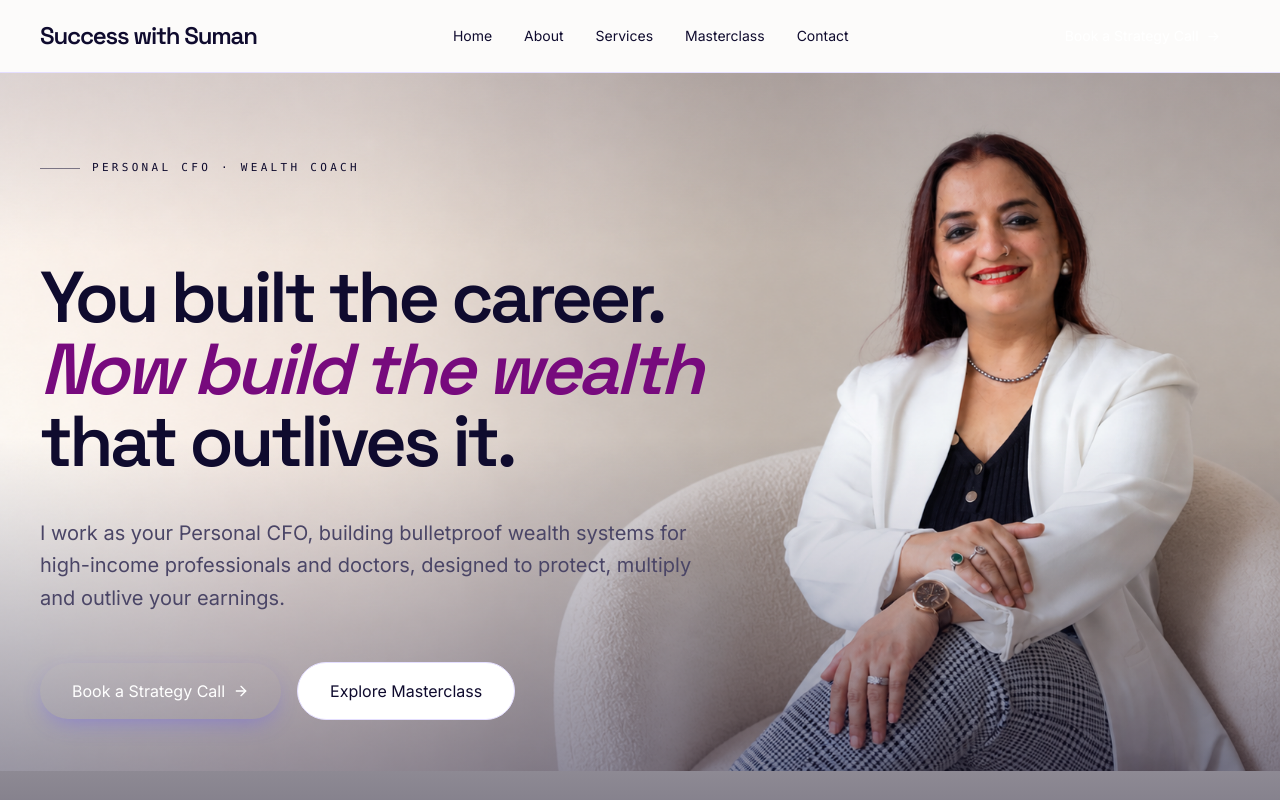
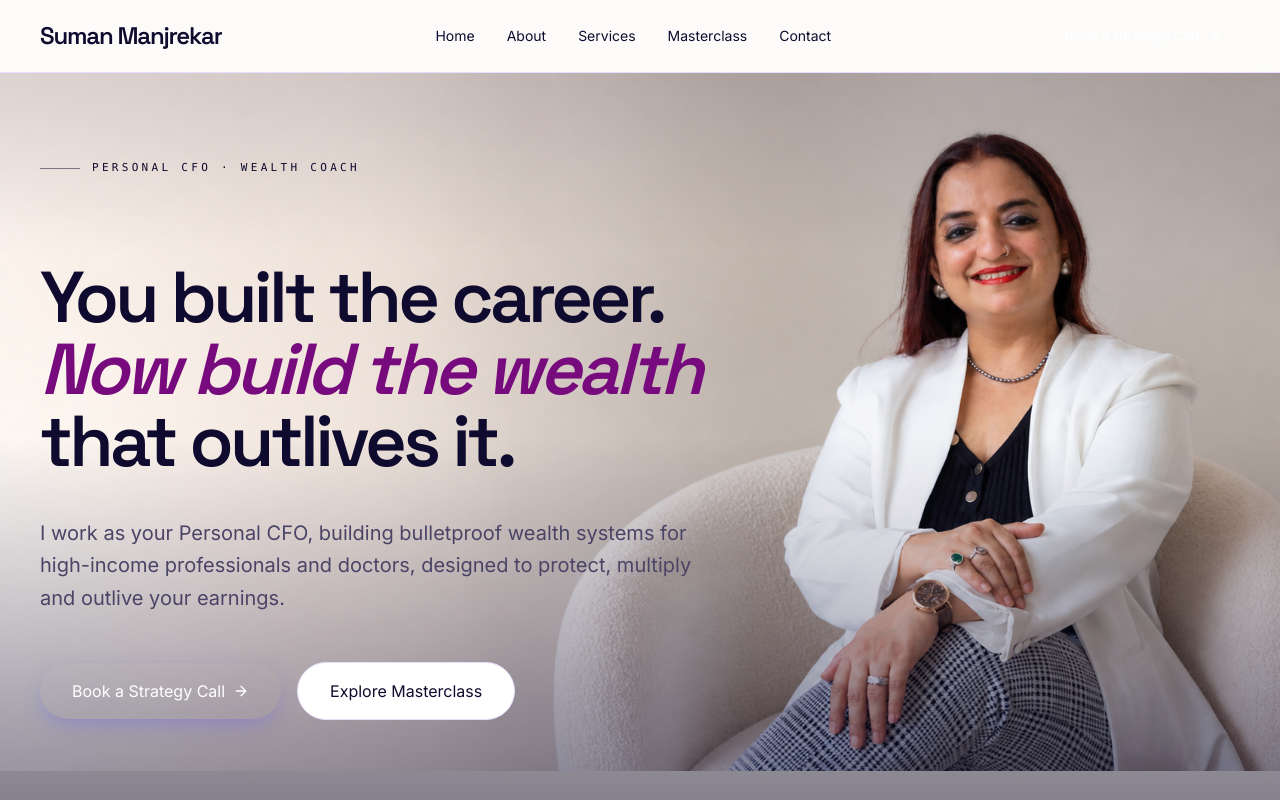
Before and after one commit to ShettyAryan/successwithsuman2, a React (Vite) app: page / in a window 1280 px wide. Shown: the top 800 px of the page. Built offline with nearby package versions, Linux system fonts and the light colour scheme.

Commit message:
name changes in header

```diff
--- a/src/app/components/Header.tsx
+++ b/src/app/components/Header.tsx
@@ -35,7 +35,7 @@ export function Header() {
           className="min-w-0 truncate text-base sm:text-xl md:text-2xl tracking-tighter text-ink hover:text-violet transition-colors"
           style={{ fontFamily: "'Space Grotesk', sans-serif", fontWeight: 600 }}
         >
-          Success with Suman
+          Suman Manjrekar
         </Link>
 
         <nav className="hidden lg:flex items-center gap-8 shrink-0">
```
